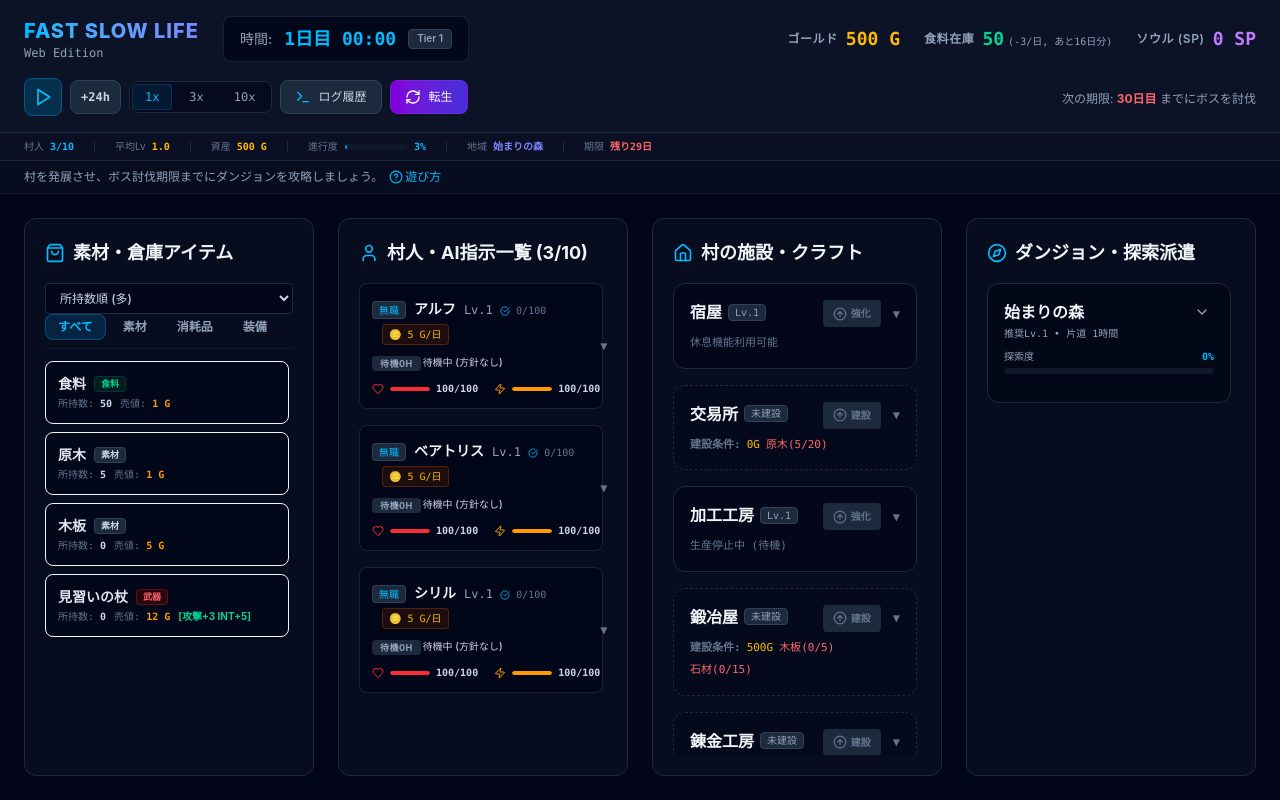
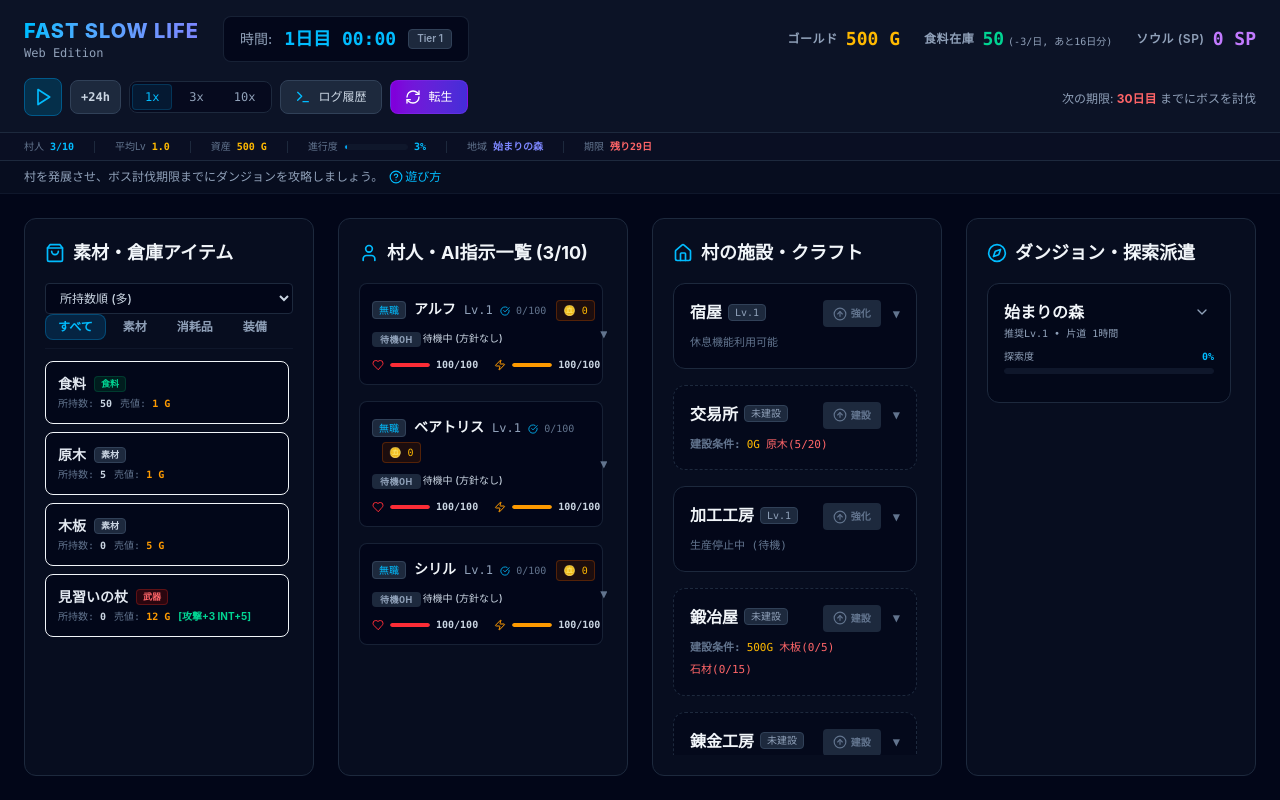
Before and after one commit to SoraKumo001/fast-slow-life, a React (Vite) app: page / in a window 1280 px wide. Built offline with nearby package versions, Linux system fonts and the light colour scheme.

Commit message:
feat: implement daily villager salary system with unpaid debt debuffs and market demand mechanics

```diff
--- a/src/components/game/VillagerList.tsx
+++ b/src/components/game/VillagerList.tsx
@@ -24,6 +24,7 @@ export const VillagerList: React.FC = () => {
   const gold = useGameStore((state) => state.gold);
 
   const dailySalaryTotal = villagers.reduce((sum, v) => {
+    if (v.currentJob === "無職") return sum;
     const totalStat = v.str + v.int + v.dex + v.agi + v.vit;
     return sum + Math.floor(totalStat * 0.1);
   }, 0);
--- a/src/components/game/VillagerRow.tsx
+++ b/src/components/game/VillagerRow.tsx
@@ -94,7 +94,10 @@ export const VillagerRow: React.FC<VillagerRowProps> = ({
             className="text-[10px] text-amber-400 bg-amber-950/40 border border-amber-900/60 px-1.5 py-0.5 rounded ml-2.5 font-mono inline-flex items-center gap-0.5"
             title="日給 (毎日00:00に自動引き落とし)"
           >
-            🪙 {Math.floor((v.str + v.int + v.dex + v.agi + v.vit) * 0.1)} G/日
+            🪙{" "}
+            {v.currentJob === "無職"
+              ? 0
+              : Math.floor((v.str + v.int + v.dex + v.agi + v.vit) * 0.1)}
           </span>
           <div className="mt-1 flex gap-0.5 items-center">
             <div>
--- a/src/store/actions/salaryActions.ts
+++ b/src/store/actions/salaryActions.ts
@@ -4,6 +4,7 @@ export const createSalaryActions = (set: StoreSet, get: StoreGet) => ({
   paySalaryDebt: () => {
     const state = get();
     const dailySalaryTotal = state.villagers.reduce((sum, v) => {
+      if (v.currentJob === "無職") return sum;
       const totalStat = v.str + v.int + v.dex + v.agi + v.vit;
       return sum + Math.floor(totalStat * 0.1);
     }, 0);
--- a/src/store/balanceSimulator.worker.ts
+++ b/src/store/balanceSimulator.worker.ts
@@ -137,6 +137,7 @@ function runSimulationChunk(runs: number, startIdx: number): SimulationResult[]
 
         // --- 自動プレイAIの意思決定ポリシー ---
         const dailySalaryTotal = state.villagers.reduce((sum, v) => {
+          if (v.currentJob === "無職") return sum;
           const totalStat = v.str + v.int + v.dex + v.agi + v.vit;
           return sum + Math.floor(totalStat * 0.1);
         }, 0);
--- a/src/store/gameLoopHelper.ts
+++ b/src/store/gameLoopHelper.ts
@@ -57,6 +57,7 @@ export function calculateAdvanceHour(state: GameState): AdvanceHourResult {
 
   if (isNewDay) {
     const dailySalaryTotal = villagers.reduce((sum, v) => {
+      if (v.currentJob === "無職") return sum;
       const totalStat = v.str + v.int + v.dex + v.agi + v.vit;
       return sum + Math.floor(totalStat * 0.1);
     }, 0);
```
